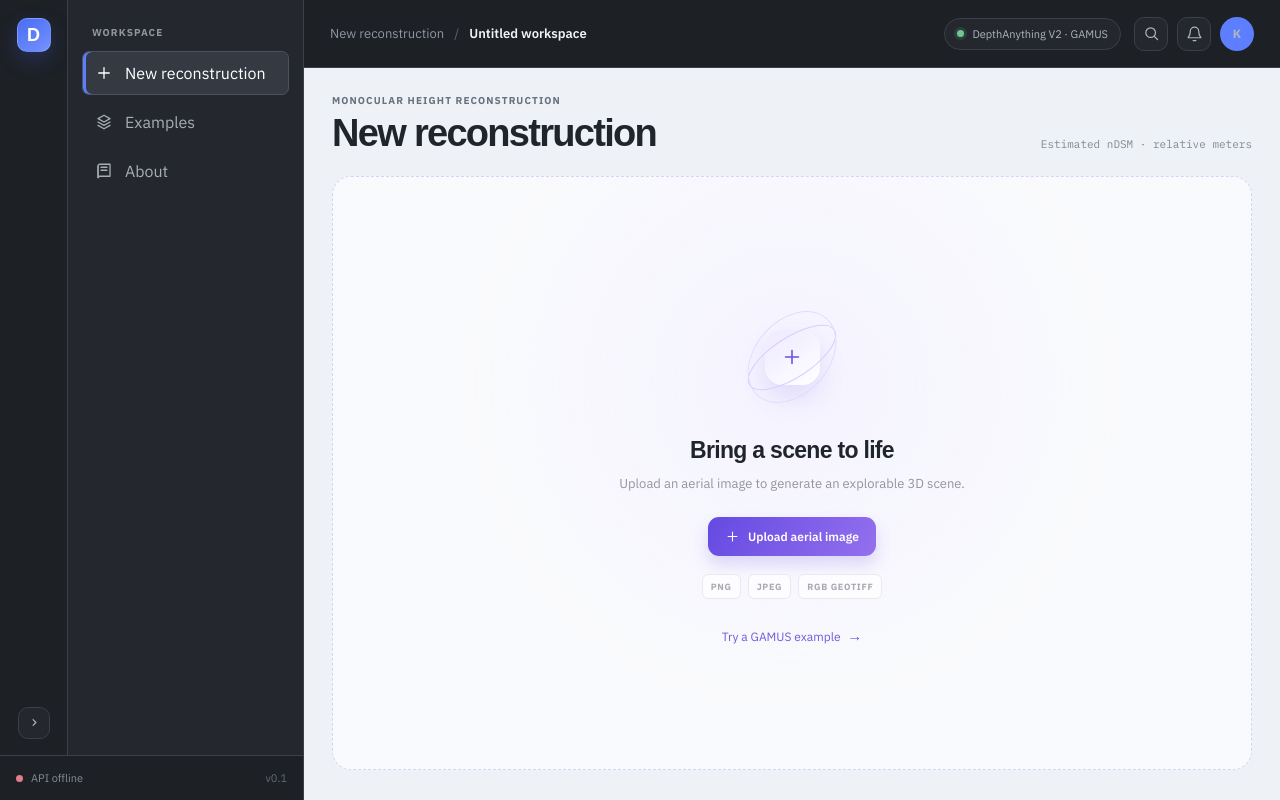
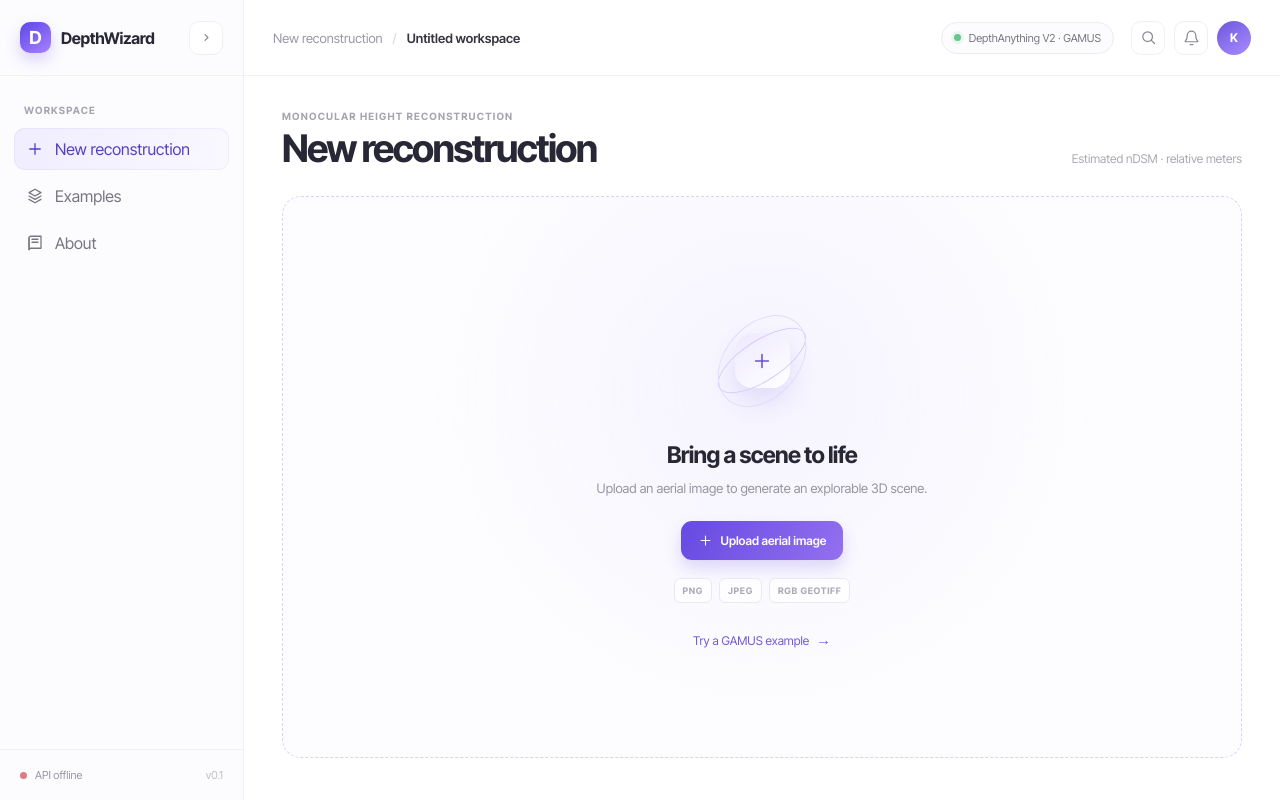
Before and after one commit to ku7nal/DHARVI, a React (Vite) app in the folder frontend/: page / in a window 1280 px wide. Built offline with nearby package versions, Linux system fonts and the light colour scheme; no server answers.

Commit message:
Revert "Redesign DepthWizard workspace shell"
This reverts commit c83add0d51faec71603f3eeb1f96be651c018e9b.

```diff
--- a/frontend/src/styles.css
+++ b/frontend/src/styles.css
@@ -1,9 +1,9 @@
-@import url("https://fonts.googleapis.com/css2?family=IBM+Plex+Mono:wght@400;500;600&family=IBM+Plex+Sans:wght@400;500;600;700&display=swap");
+@import url("https://fonts.googleapis.com/css2?family=Inter+Tight:wght@400;500;600;700&display=swap");
 
 :root {
-  font-family: "IBM Plex Sans", sans-serif;
-  color: #20242b;
-  background: #dce3ea;
+  font-family: "Inter Tight", sans-serif;
+  color: #282735;
+  background: #e8e7f8;
   font-synthesis: none;
   text-rendering: optimizeLegibility;
 }
@@ -11,13 +11,6 @@
 * { box-sizing: border-box; }
 body { margin: 0; min-width: 320px; min-height: 100vh; }
 button { font: inherit; }
-
-button:focus-visible,
-a:focus-visible,
-input:focus-visible {
-  outline: 2px solid #5d83ff;
-  outline-offset: 3px;
-}
 
 .page-shell {
   width: 100%;
@@ -194,197 +187,6 @@ h1 { margin-bottom: 0; font-family: "Inter Tight", sans-serif; font-size: clamp(
 .semantic-note { display: block; margin-top: 9px; color: #aaa7b2; font-size: 8px; }
 .visually-hidden { position: absolute; width: 1px; height: 1px; padding: 0; margin: -1px; overflow: hidden; clip: rect(0, 0, 0, 0); white-space: nowrap; border: 0; }
 
-/* Map-editor shell: dark tool chrome framing a quiet analysis canvas. */
-:root {
-  --chrome-950: #1d2025;
-  --chrome-900: #24272d;
-  --chrome-850: #2b2e35;
-  --chrome-800: #33363e;
-  --chrome-border: #3b3f48;
-  --chrome-muted: #858b96;
-  --chrome-text: #f1f4f7;
-  --canvas: #eef2f6;
-  --canvas-border: #d8e0e8;
-  --accent: #5d7fff;
-  --accent-soft: #dce5ff;
-  --success: #6fc796;
-}
-
-.page-shell {
-  min-height: 100vh;
-  background: #dce3ea;
-}
-
-.app-window,
-.app-window.sidebar-collapsed {
-  min-height: 100vh;
-  grid-template-columns: 304px minmax(0, 1fr);
-  background: var(--canvas);
-}
-
-.app-window.sidebar-collapsed {
-  grid-template-columns: 72px minmax(0, 1fr);
-}
-
-.sidebar {
-  display: grid;
-  grid-template-columns: 68px minmax(0, 1fr);
-  grid-template-rows: 76px minmax(0, 1fr) auto;
-  overflow: hidden;
-  border-right: 1px solid var(--chrome-border);
-  background: var(--chrome-900);
-}
-
-.brand-row {
-  grid-column: 1;
-  grid-row: 1 / 3;
-  height: auto;
-  flex-direction: column;
-  justify-content: flex-start;
-  gap: 18px;
-  padding: 18px 0 16px;
-  border-right: 1px solid var(--chrome-border);
-  border-bottom: 0;
-  background: var(--chrome-950);
-}
-
-.brand-mark {
-  width: 34px;
-  height: 34px;
-  flex-basis: 34px;
-  border: 1px solid rgba(255,255,255,.16);
-  border-radius: 10px;
-  color: #fff;
-  background: linear-gradient(145deg, #496cf3, #7592ff);
-  box-shadow: 0 8px 20px rgba(61, 93, 218, .28);
-}
-
-.brand-name { display: none; }
-
-.sidebar-collapse {
-  width: 32px;
-  height: 32px;
-  margin: auto 0 0;
-  border-color: transparent;
-  color: var(--chrome-muted);
-  background: transparent;
-  transform: rotate(-90deg);
-}
-
-.sidebar-collapse:hover {
-  color: var(--chrome-text);
-  border-color: var(--chrome-border);
-  background: var(--chrome-850);
-  box-shadow: none;
-}
-
-.navigation {
-  grid-column: 2;
-  grid-row: 1 / 3;
-  min-width: 0;
-  padding: 26px 14px;
-  background: var(--chrome-900);
-}
-
-.nav-label,
-.eyebrow {
-  color: #8f96a2;
-  letter-spacing: 1.1px;
-}
-
-.nav-item {
-  gap: 12px;
-  padding: 11px 12px;
-  border: 1px solid transparent;
-  border-radius: 7px;
-  color: #a7adb7;
-  background: transparent;
-  transition: color .18s ease, background .18s ease, border-color .18s ease;
-}
-
-.nav-item:hover {
-  color: var(--chrome-text);
-  background: var(--chrome-850);
-  border-color: var(--chrome-border);
-  transform: none;
-}
-
-.nav-item.active {
-  color: #fff;
-  background: #343942;
-  border-color: #4b5260;
-  box-shadow: inset 3px 0 0 var(--accent);
-}
-
-.nav-item .icon { color: currentColor; }
-
-.sidebar-footer {
-  grid-column: 1 / -1;
-  grid-row: 3;
-  min-width: 0;
-  padding: 15px 16px;
-  color: var(--chrome-muted);
-  border-top: 1px solid var(--chrome-border);
-  background: var(--chrome-950);
-}
-
-.version-label { color: #626975; }
-.status-dot { background: #626975; }
-.status-dot.online { background: var(--success); box-shadow: 0 0 0 3px rgba(111,199,150,.14); }
-.status-dot.offline { background: #e37d87; }
-.status-dot.checking { background: #d6ac5c; }
-
-.workspace {
-  min-width: 0;
-  background: var(--canvas);
-}
-
-.topbar {
-  min-height: 68px;
-  padding: 0 26px;
-  border-bottom: 1px solid var(--chrome-border);
-  color: var(--chrome-text);
-  background: var(--chrome-950);
-}
-
-.breadcrumbs { color: #8f96a2; }
-.breadcrumbs strong { color: #f1f4f7; }
-.breadcrumb-separator { color: #5c626e; }
-
-.model-pill,
-.icon-button,
-.avatar-button {
-  border-color: var(--chrome-border);
-  color: #aeb5c0;
-  background: var(--chrome-900);
-}
-
-.model-pill { margin-right: 4px; }
-
-.icon-button:hover,
-.avatar-button:hover {
-  color: #fff;
-  border-color: #5a6475;
-  background: var(--chrome-850);
-  box-shadow: none;
-}
-
-.avatar-button {
-  border-color: transparent;
-  background: var(--accent);
-}
-
-.workspace-content {
-  min-height: calc(100vh - 68px);
-  padding: 26px 28px 30px;
-  background: var(--canvas);
-}
-
-.content-heading { margin-bottom: 22px; }
-.content-heading .eyebrow { color: #68727e; }
-h1 { color: #20242b; }
-.content-meta { color: #7f8994; font-family: "IBM Plex Mono", monospace; font-size: 11px; }
-
 @media (max-width: 850px) {
   .app-window, .app-window.sidebar-collapsed { min-height: 100vh; grid-template-columns: 1fr; }
   .sidebar { min-height: auto; border-right: 0; border-bottom: 1px solid #efeff3; }
@@ -419,70 +221,3 @@ h1 { color: #20242b; }
   .benchmark-comparison { grid-template-columns: 1fr; padding: 0 15px 15px; }
   .benchmark-footer { align-items: start; flex-direction: column; padding: 12px 15px; }
 }
-
-@media (max-width: 850px) {
-  .app-window,
-  .app-window.sidebar-collapsed {
-    grid-template-columns: 1fr;
-  }
-
-  .sidebar {
-    display: grid;
-    grid-template-columns: 64px minmax(0, 1fr);
-    grid-template-rows: 64px auto;
-    min-height: auto;
-    border-right: 0;
-    border-bottom: 1px solid var(--chrome-border);
-  }
-
-  .brand-row {
-    grid-column: 1;
-    grid-row: 1;
-    height: 64px;
-    flex-direction: column;
-    justify-content: center;
-    gap: 0;
-    padding: 0;
-  }
-
-  .brand-mark { width: 30px; height: 30px; flex-basis: 30px; }
-  .sidebar-collapse { display: none; }
-
-  .navigation {
-    grid-column: 2;
-    grid-row: 1;
-    display: flex;
-    align-items: center;
-    gap: 5px;
-    padding: 10px 14px;
-  }
-
-  .nav-item {
-    width: auto;
-    justify-content: center;
-    padding: 9px 10px;
-  }
-
-  .nav-item span { display: none; }
-  .sidebar-footer { display: none; }
-  .workspace-content { min-height: calc(100vh - 128px); }
-}
-
-@media (max-width: 480px) {
-  .topbar { min-height: 60px; padding: 0 16px; }
-  .topbar-actions .icon-button { display: none; }
-  .workspace-content { min-height: calc(100vh - 124px); padding: 20px 14px 22px; }
-  .content-heading { align-items: start; flex-direction: column; }
-  .content-meta { padding: 0; }
-}
-
-@media (prefers-reduced-motion: reduce) {
-  *,
-  *::before,
-  *::after {
-    scroll-behavior: auto !important;
-    transition-duration: 0.01ms !important;
-    animation-duration: 0.01ms !important;
-    animation-iteration-count: 1 !important;
-  }
-}
```
Also changed, not shown: frontend/index.html (+1 -2 lines).
